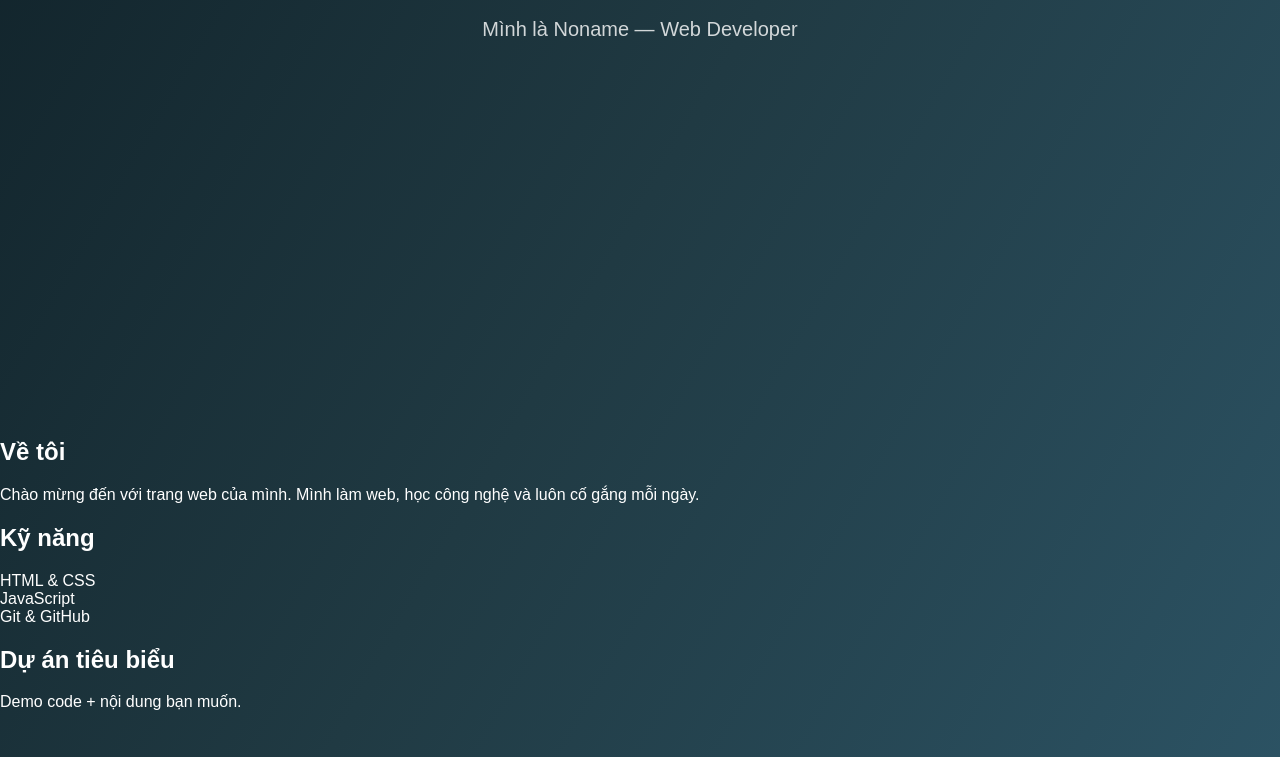
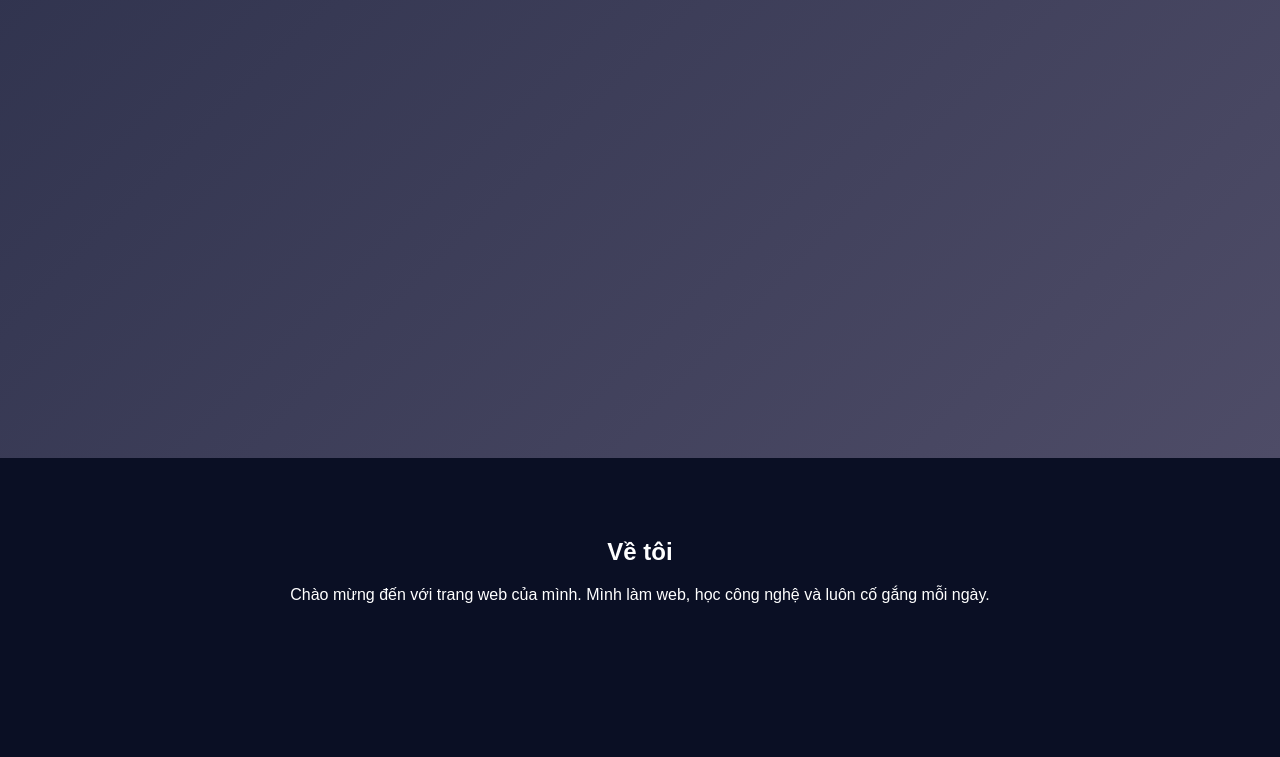
Before and after one commit to QuanCHESS/MyWebsite, a plain HTML site: page index.html in a window 1280 px wide. Shown: the part 382-1139 px from the top of the page. Drawn offline with Linux system fonts and the light colour scheme.

Commit message:
Update style.css

```diff
--- a/style.css
+++ b/style.css
@@ -1,47 +1,53 @@
-* {
-    box-sizing: border-box;
-}
-
+/* BASIC */
 body {
     margin: 0;
     font-family: Arial, sans-serif;
-    background: linear-gradient(120deg, #0f2027, #203a43, #2c5364);
-    color: white;
+    background: #0a0f24;
+    color: #fff;
 }
 
 /* HERO */
 .hero {
-    height: 100vh;
+    height: 80vh;
     text-align: center;
-    padding-top: 35vh;
+    padding-top: 25vh;
+    background: linear-gradient(135deg, #2b2f4a, #4e4c67);
 }
 
 .hero h1 {
-    font-size: 48px;
+    font-size: 3rem;
+    margin-bottom: 10px;
 }
 
 .hero p {
-    font-size: 20px;
-    opacity: 0.8;
+    font-size: 1.4rem;
 }
 
-/* CARD */
-.card {
-    max-width: 700px;
-    margin: 80px auto;
-    background: rgba(255,255,255,0.1);
-    padding: 30px;
-    border-radius: 15px;
-    backdrop-filter: blur(10px);
+/* SECTIONS */
+section {
+    padding: 60px 20px;
+    text-align: center;
+}
+
+/* SKILL */
+.skill-list {
+    display: flex;
+    justify-content: center;
+    gap: 20px;
+}
+.skill {
+    background: #2d4059;
+    padding: 20px;
+    border-radius: 8px;
+    width: 120px;
 }
 
 /* REVEAL ANIMATION */
 .reveal {
     opacity: 0;
-    transform: translateY(60px);
-    transition: all 0.8s ease;
+    transform: translateY(40px);
+    transition: all 0.8s ease-out;
 }
-
 .reveal.active {
     opacity: 1;
     transform: translateY(0);
```
